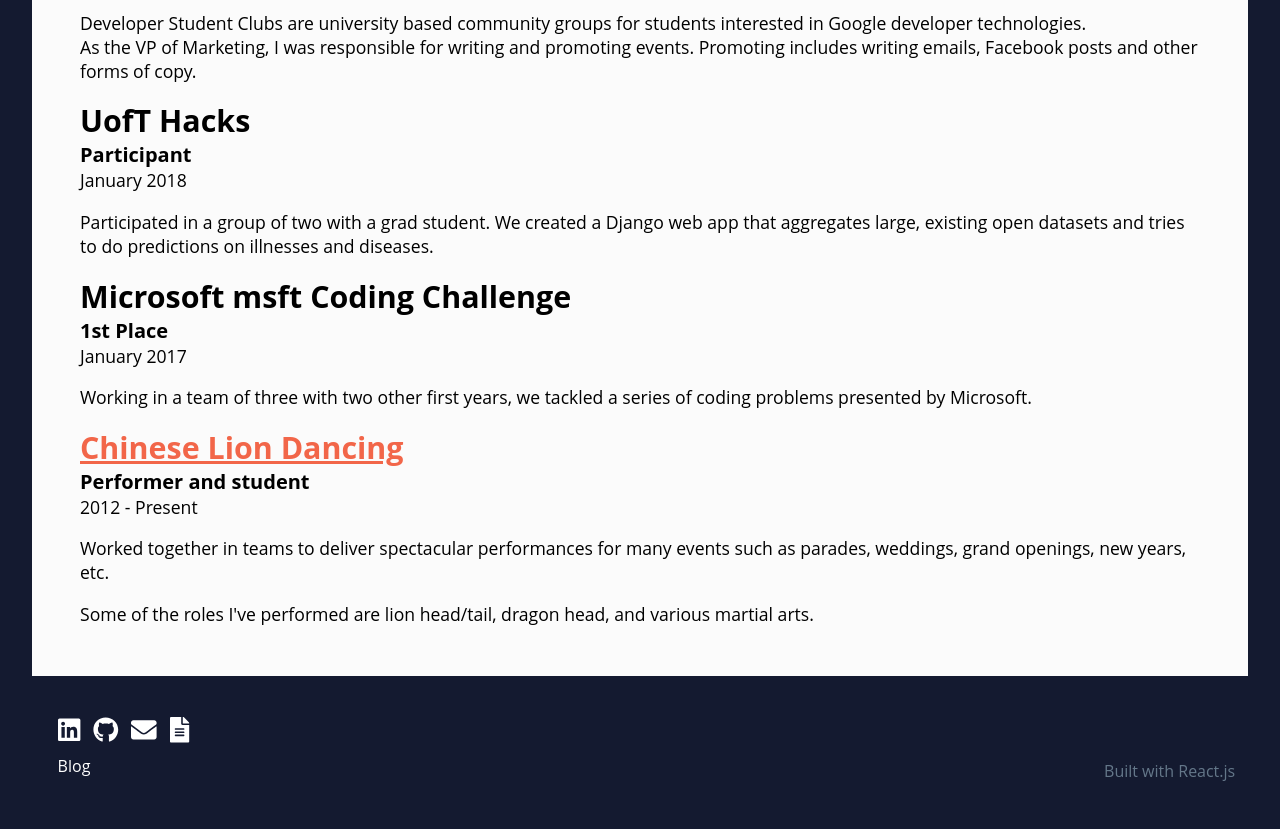
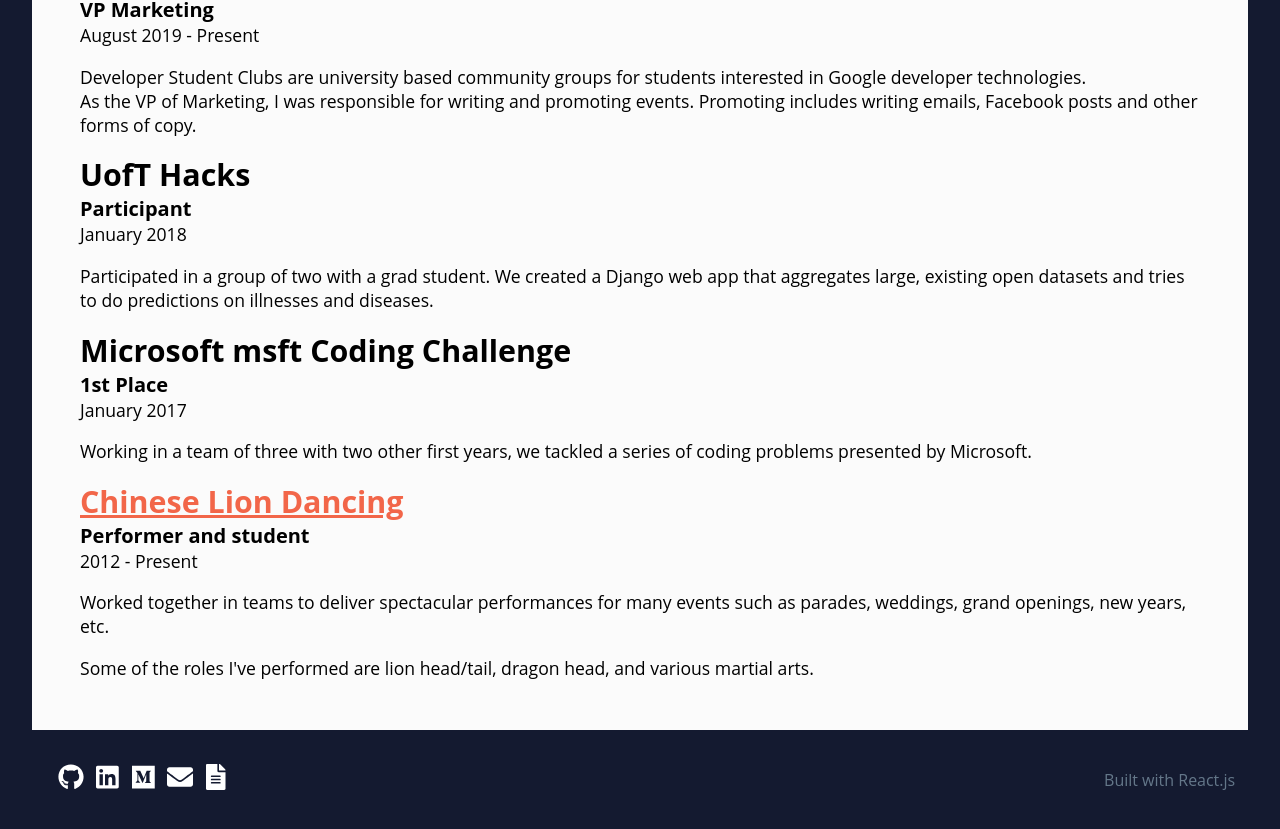
Before and after one commit to kamiyaa/website-react, a React (Create React App) app: page /experiences in a window 1280 px wide. Shown: the part 1209-2038 px from the top of the page. Built offline with nearby package versions, Linux system fonts and the light colour scheme.

Commit message:
fix menustrip

```diff
--- a/src/components/Footer.js
+++ b/src/components/Footer.js
@@ -3,6 +3,8 @@ import React from 'react';
 import { FontAwesomeIcon } from '@fortawesome/react-fontawesome';
 import { faGithub, faLinkedin } from '@fortawesome/free-brands-svg-icons';
 import { faEnvelope, faFileAlt } from '@fortawesome/free-solid-svg-icons';
+
+import { SocialLinks } from "./SocialLinks";
 
 const greyStyle = {
 	color: "#647789",
@@ -16,39 +18,7 @@ function Footer(props) {
 	return (
 <footer className="footer">
 	<div className="flex_group">
-		<ul>
-		<li>
-		<a
-			className="footer-icon"
-			target="_blank"
-			rel="noopener noreferrer"
-			href={linkedInLink}
-		>
-			<FontAwesomeIcon icon={faLinkedin}/>
-		</a>
-		<a
-			className="footer-icon"
-			target="_blank"
-			rel="noopener noreferrer"
-			href={githubLink}
-		>
-			<FontAwesomeIcon icon={faGithub}/>
-		</a>
-		<a
-			className="footer-icon"
-			href="mailto:jeff.no.zhao@gmail.com"
-		>
-			<FontAwesomeIcon icon={faEnvelope}/>
-		</a>
-		<a
-			className="footer-icon"
-			href={resumeLink}
-		>
-			<FontAwesomeIcon icon={faFileAlt}/>
-		</a>
-		</li>
-		<a href="/#"><li className="footer-link" >Blog</li></a>
-		</ul>
+		<SocialLinks/>
 	</div>
 	<div className="flex_group">
 	<p style={greyStyle}>Built with React.js</p>
--- a/src/components/index.js
+++ b/src/components/index.js
@@ -16,5 +16,9 @@ export {
 } from "./ScrollTop";
 
 export {
+	SocialLinks
+} from "./SocialLinks";
+
+export {
 	ATab
 } from "./ATab";
--- a/src/pages/Home.js
+++ b/src/pages/Home.js
@@ -5,7 +5,7 @@ import { HeaderLinks } from "../components";
 import { ScrollOnClick } from "../utils";
 
 import { AboutContent } from "./_about";
-import { SocialLinks } from "./_social";
+import { SocialLinks } from "../components";
 
 const LogoName = "Jeff Zhao";
 
--- a/src/pages/experiences/Experiences.js
+++ b/src/pages/experiences/Experiences.js
@@ -28,17 +28,15 @@ const Extracurriculars = () => (
 
 function Experiences() {
 	const bookmarks = [ "Experiences", "Extracurricular" ];
-	const bookmarksComponent = bookmarks.map((bookmark) => {
-		return (
+	const bookmarksComponent = bookmarks.map((bookmark) => (
 		<a className="article-topbar-link" href={`#${bookmark}`}>{bookmark}</a>
-		)
-	});
+	));
 
 	return (
 <div>
 <Header/>
 <div className="article">
-	<MenuStrip bookmarks={bookmarksComponent}/>
+	<MenuStrip>{bookmarksComponent}</MenuStrip>
 	<div className="article-content">
 		<div>
 			<h1 id="Experiences">Experiences</h1>
--- a/src/pages/projects/Projects.js
+++ b/src/pages/projects/Projects.js
@@ -14,7 +14,7 @@ function Projects() {
 <div>
 <Header/>
 <div className="article">
-	<MenuStrip bookmarks={bookmarksComponent}/>
+	<MenuStrip>{bookmarksComponent}</MenuStrip>
 
 	<div className="article-content">
 <div>
```
Also changed, not shown: src/components/SocialLinks.js (renamed from src/pages/_social.js).
